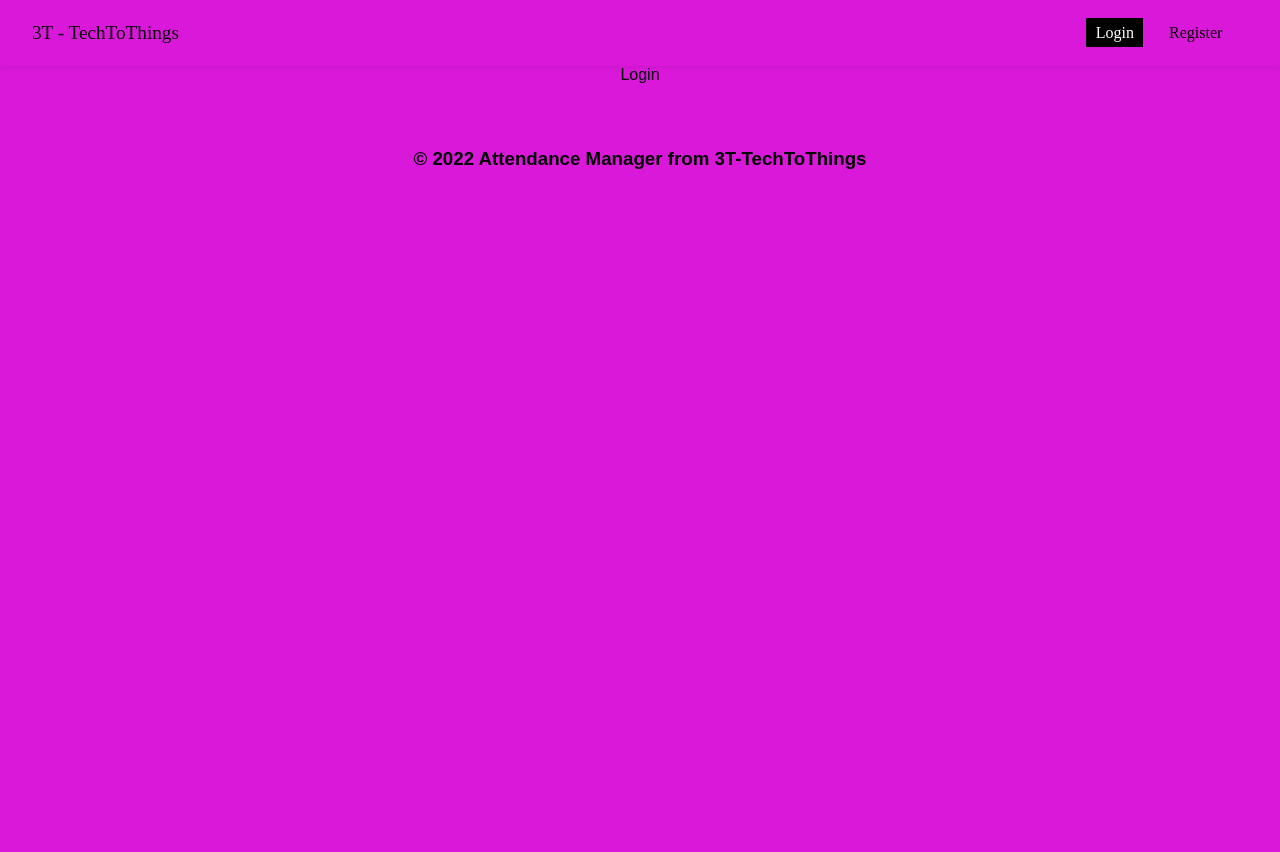
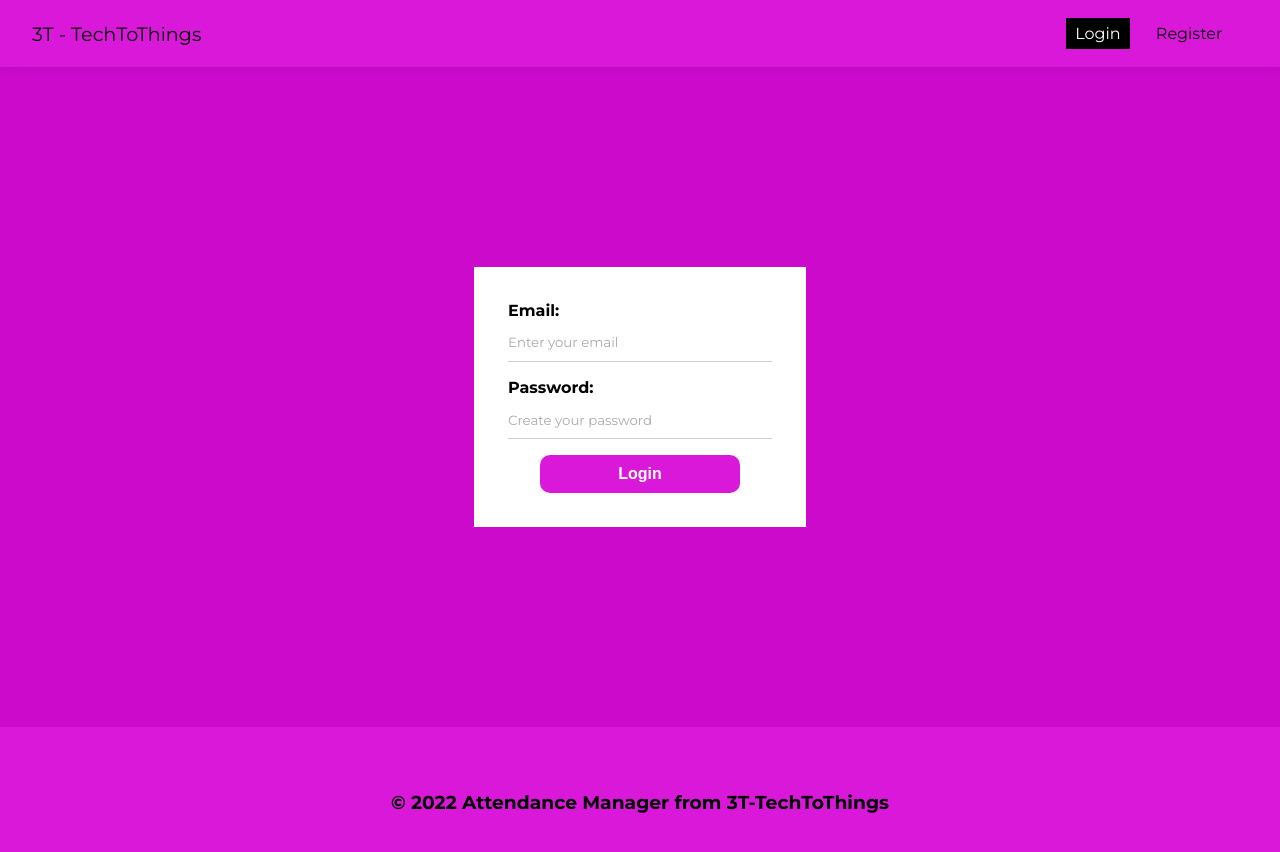
Before and after one commit to vitoramilcar/Template_Login_Register_CRUD_Firebase-ReactJS, a React (Create React App) app: page / in a window 1280 px wide. Shown: the top 852 px of the page. Before the commit the page ends 800 px from the top, so only its background shows below. Built offline with nearby package versions, Linux system fonts and the light colour scheme; no server answers.

Commit message:
add login and navbar

```diff
--- a/public/index.html
+++ b/public/index.html
@@ -19,12 +19,16 @@
       Notice the use of %PUBLIC_URL% in the tags above.
       It will be replaced with the URL of the `public` folder during the build.
       Only files inside the `public` folder can be referenced from the HTML.
-
       Unlike "/favicon.ico" or "favicon.ico", "%PUBLIC_URL%/favicon.ico" will
       work correctly both with client-side routing and a non-root public URL.
       Learn how to configure a non-root public URL by running `npm run build`.
     -->
-    <title>React App</title>
+    <title>3T</title>
+    <!-- Font family Mont Serrat -->
+    <link rel="preconnect" href="https://fonts.googleapis.com">
+    <link rel="preconnect" href="https://fonts.googleapis.com">
+    <link rel="preconnect" href="https://fonts.gstatic.com" crossorigin>
+    <link href="https://fonts.googleapis.com/css2?family=Montserrat:ital,wght@0,300;0,400;0,500;0,600;0,700;0,800;1,300;1,400;1,500;1,600;1,700&display=swap" rel="stylesheet">
   </head>
   <body>
     <noscript>You need to enable JavaScript to run this app.</noscript>
@@ -32,10 +36,8 @@
     <!--
       This HTML file is a template.
       If you open it directly in the browser, you will see an empty page.
-
       You can add webfonts, meta tags, or analytics to this file.
       The build step will place the bundled scripts into the <body> tag.
-
       To begin the development, run `npm start` or `yarn start`.
       To create a production bundle, use `npm run build` or `yarn build`.
     -->
--- a/src/App.js
+++ b/src/App.js
@@ -1,6 +1,6 @@
 import './App.css';
 //import {BrowserRouter,Routes, Route, Navigate} from 'react-router-dom'
-import {BrowserRouter,Routes, Route,} from 'react-router-dom'
+import {BrowserRouter,Routes, Route, Navigate,} from 'react-router-dom'
 import { onAuthStateChanged } from 'firebase/auth';
 
 //context
@@ -18,39 +18,32 @@ import Navbar from './components/Navbar';
 import Register from './pages/Register/Register';
 import Login from './pages/Login/Login';
 import AllData from './pages/AllData/AllData';
+import Home from './pages/Home/Home'
 
 
 
 
 function App() {
+  const [user, setUser] = useState(undefined);
+  const { auth } = useAuthentication();
 
-  const[user,setUser]= useState(undefined)
-  const{auth}= useAuthentication()
-  const loadingUser = user === undefined
+  const loadingUser = user === undefined;
 
-  useEffect(()=>{
+  useEffect(() => {
+    onAuthStateChanged(auth, (user) => {
+      setUser(user);
+    });
+  }, [auth]);
 
-    onAuthStateChanged(auth,(user)=>{
-
-      setUser(user);
-    })
-
-
-  },[auth])
-
-  if(loadingUser){
-
-    return <p> Loading...</p>
-
+  if (loadingUser) {
+    return <p>Loading...</p>;
   }
-
-
   return (
     <div className="App">
 
 
 
-    <AuthProvider>
+    <AuthProvider value = {{user}}>
       <BrowserRouter>
       <Navbar/>
 
@@ -58,9 +51,9 @@ function App() {
       <Routes>
 
 
-      <Route path="/" element={<Login/>}/>
-      <Route path="/register" element={<Register/>}/>
-      <Route path="/alldata" element={<AllData/>}/>
+      <Route path="/" element={!user ? <Login/> : <Home/>}/>
+      <Route path="/register" element={!user ? <Register/>: <Home/>}/>
+     {/*<Route path="/Home" element={user ? <AllData/> : <Login/>}/>*/}
 
       </Routes>
       </div>
--- a/src/components/Navbar.js
+++ b/src/components/Navbar.js
@@ -1,7 +1,16 @@
-import { NavLink } from "react-router-dom"
-import styles from "./Navbar.module.css"
+import { NavLink } from "react-router-dom";
+
+import { useAuthentication } from "../hooks/useAuthentication";
+
+import { useAuthValue } from "../context/AuthContext";
+
+import styles from "./Navbar.module.css";
 
 const Navbar = () => {
+
+  const{user} = useAuthValue();
+  const {logout} = useAuthentication();
+
   return (
     <nav className={styles.navbar}>
         <NavLink to="/" className={styles.brand}>
@@ -10,20 +19,37 @@ const Navbar = () => {
         </NavLink>
         <ul className={styles.links_list}>
 
+    {!user && (
+      <>
+
+      {/*------------------ Login Link -----------------------*/}
+      <li>
+      <NavLink to ="/" className={({ isActive }) => (isActive ? styles.active : "")}>Login </NavLink>
+        </li>
+
+        {/*------------------ Register Link -----------------------*/}
+          <li>
+
+            <NavLink to ="/register" className={({ isActive }) => (isActive ? styles.active : "")}>Register</NavLink>
+        </li>
+
+      </>
+    )}
+
+      {user &&(
+      <>
         <li>
+          <NavLink to ="/" className={({ isActive }) => (isActive ? styles.active : "")}>Home</NavLink>
+        </li>
+        <li>
+           <button onClick = {logout}>Logout</button>
+        </li>
+      </>
+      )
+      }
 
-<NavLink to ="/" className={({ isActive }) => (isActive ? styles.active : "")}>
 
-    Login
-    </NavLink>
-</li>
-        <li>
 
-            <NavLink to ="/register" className={({ isActive }) => (isActive ? styles.active : "")}>
-
-                Register
-            </NavLink>
-        </li>
 
         </ul>
 
--- a/src/components/Navbar.module.css
+++ b/src/components/Navbar.module.css
@@ -4,6 +4,7 @@
     justify-content: space-between;
     align-items: center;
     padding: 0.5em 2em;
+    background-color: rgb(218, 24, 218);
   }
 
   .brand {
--- a/src/hooks/useAuthentication.js
+++ b/src/hooks/useAuthentication.js
@@ -87,11 +87,11 @@ export const useAuthentication = () => {
       let systemErrorMessage;
 
       if (error.message.includes("user-not-found")) {
-        systemErrorMessage = "Usuário não encontrado.";
+        systemErrorMessage = "User not found";
       } else if (error.message.includes("wrong-password")) {
-        systemErrorMessage = "Senha incorreta.";
+        systemErrorMessage = "Wrong password";
       } else {
-        systemErrorMessage = "Ocorreu um erro, por favor tenta mais tarde.";
+        systemErrorMessage = "Error, try later";
       }
 
       console.log(systemErrorMessage);
--- /dev/null
+++ b/src/hooks/useFetchDocuments.js
@@ -0,0 +1,74 @@
+import { useState, useEffect } from "react";
+import { db } from "../firebase/config";
+import {
+  collection,
+  query,
+  orderBy,
+  onSnapshot,
+  where,
+} from "firebase/firestore";
+
+export const useFetchDocuments = (docCollection, search = null, uid = null) => {
+  const [documents, setDocuments] = useState(null);
+  const [error, setError] = useState(null);
+  const [loading, setLoading] = useState(null);
+
+  // deal with memory leak
+  const [cancelled, setCancelled] = useState(false);
+
+  useEffect(() => {
+    async function loadData() {
+      if (cancelled) {
+        return;
+      }
+
+      setLoading(true);
+
+      const collectionRef = await collection(db, docCollection);
+
+      try {
+        let q;
+
+        if (search) {
+          q = await query(
+            collectionRef,
+            where("tags", "array-contains", search),
+            orderBy("createdAt", "desc")
+          );
+        } else if (uid) {
+          q = await query(
+            collectionRef,
+            where("uid", "==", uid),
+            orderBy("nome", "desc")
+          );
+        } else {
+          q = await query(collectionRef, orderBy("createdAt", "desc"));
+        }
+
+        await onSnapshot(q, (querySnapshot) => {
+          setDocuments(
+            querySnapshot.docs.map((doc) => ({
+              id: doc.id,
+              ...doc.data(),
+            }))
+          );
+        });
+      } catch (error) {
+        console.log(error);
+        setError(error.message);
+      }
+
+      setLoading(false);
+    }
+
+    loadData();
+  }, [docCollection, search, uid, cancelled]);
+
+  console.log(documents);
+
+  useEffect(() => {
+    return () => setCancelled(true);
+  }, []);
+
+  return { documents, loading, error };
+};
--- a/src/index.css
+++ b/src/index.css
@@ -1,5 +1,5 @@
 body {
-  background-color:rgb(218, 24, 218);
+  background-color:rgb(203, 10, 203);
   padding: 0;
   margin: 0;
   font-family: "Montserrat", sans-serif;
--- a/src/pages/AllData/AllData.js
+++ b/src/pages/AllData/AllData.js
@@ -1,6 +1,7 @@
-import { collection, getDocs } from "firebase/firestore";
+import { collection, getDocsquery,orderBy,onSnapshot,where } from "firebase/firestore";
 import {db} from "../../firebase/config"
 import {useState,useEffect} from 'react'
+
 
 
 function AllData() {
@@ -17,7 +18,13 @@ function AllData() {
 
 
   return (
-    <div>AllData</div>
+    <div>
+      <p>Dados do POVO aqui</p>
+
+
+
+    </div>
+
   )
 }
 
--- /dev/null
+++ b/src/pages/Home/Home.js
@@ -0,0 +1,60 @@
+// hooks
+import { useFetchDocuments } from "../../hooks/useFetchDocuments";
+
+
+// react
+import { useState } from "react";
+
+// components
+//import PostDetail from "../../components/PostDetail";
+
+const Home = () => {
+  const { documents: posts, loading } = useFetchDocuments("users");
+
+
+
+  const [query, setQuery] = useState("");
+
+  const handleSubmit = (e) => {
+    e.preventDefault();
+
+
+  };
+
+  console.log(loading);
+
+  return (
+<div >
+      <h1>Veja os nossos posts mais recentes</h1>
+      <form  onSubmit={handleSubmit}>
+        <input
+          type="text"
+          placeholder="Ou busque por tags..."
+          onChange={(e) => setQuery(e.target.value)}
+        />
+        <button >Pesquisar</button>
+      </form>
+    <div >
+
+    {loading && <p>Carregando...</p>}
+        {posts && posts.map((post)=>
+
+        <>
+        <h3>{post.nome}</h3>
+
+        </>
+        )}
+
+        {posts && posts.length === 0 && (
+          <div >
+            <p>Não foram encontrados posts</p>
+
+        </div>
+        )}
+
+    </div>
+ </div>
+  );
+};
+
+export default Home;
--- a/src/pages/Login/Login.js
+++ b/src/pages/Login/Login.js
@@ -1,11 +1,92 @@
-//import styles from "./Login.module.css"
+import styles from "./Login.module.css"
+import {useState,useEffect} from 'react'
+//import styles from "./Register.module.css"
+import { useAuthentication } from "../../hooks/useAuthentication";
+
+  const Login = () => {
+    const [email, setEmail] = useState("");
+    const [password, setPassword] = useState("");
+    const [error, setError] = useState("");
+
+    const { login, error: authError, loading } = useAuthentication();
+
+    const handleSubmit = async (e) => {
+      e.preventDefault();
+
+      setError("");
+
+      const user = {
+        email,
+        password,
+      };
+
+      const res = await login(user);
+
+      console.log(res);
+    };
+
+    useEffect(() => {
+      console.log(authError);
+      if (authError) {
+        setError(authError);
+      }
+    }, [authError]);
 
 
-const Login = () => {
+
+
+
   return (
 
 
-    <div>Login</div>
+    <div className={styles.login} >
+
+    <form onSubmit={handleSubmit}>
+
+
+
+
+
+      {/* email */}
+      <label >
+      <span>Email:</span>
+      <input type="email"
+      name = "displayemail"
+      required
+      placeholder="Enter your email"
+      value = {email}
+      onChange={(e) => setEmail(e.target.value)}
+      />
+      </label>
+
+
+
+
+
+
+
+       {/* Password */}
+       <label >
+      <span>Password:</span>
+      <input type="password"
+      name = "password"
+      required
+      placeholder="Create your password"
+      value = {password}
+      onChange={(e) => setPassword(e.target.value)}
+      />
+      </label>
+
+      {!loading && <button className="btn">Login</button>}
+      {loading && (
+      <button className="btn" disabled>
+      Waiting...
+    </button>
+    )}
+      {error && <p style={{color:"red"}} className = "error ">{error}</p>}
+
+  </form>
+    </div>
   )
 }
 
--- a/src/pages/Login/Login.module.css
+++ b/src/pages/Login/Login.module.css
@@ -1,6 +1,6 @@
-.letra{
+.login {
+    text-align: center;
 
-
-
+      padding: 200px
 
 }
```
